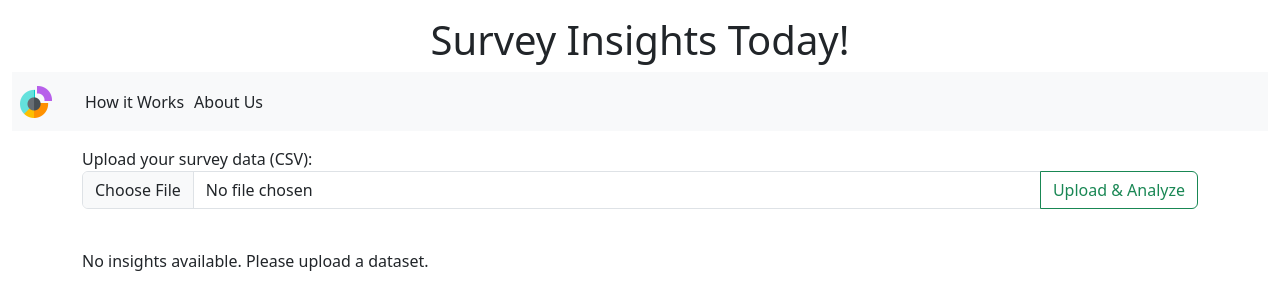
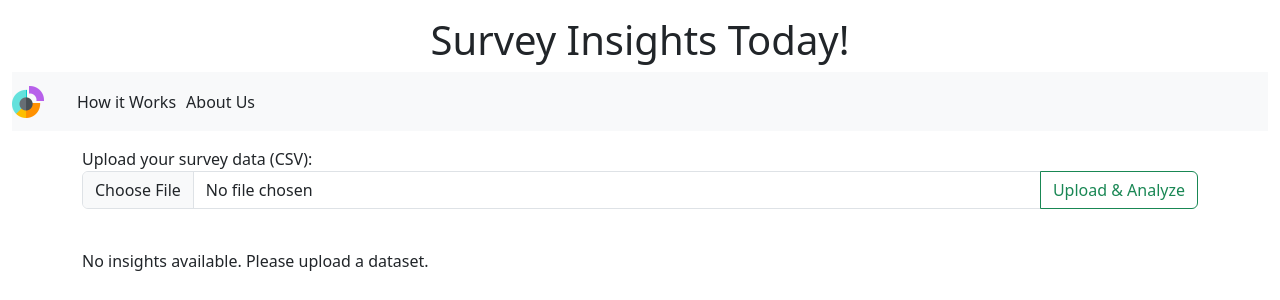
Before and after one commit to luispierro/project-codeinstitute, a Flask app: page / in a window 1280 px wide. Shown: the top 300 px of the page. Run offline with Flask 3, Linux system fonts and the light colour scheme; some libraries are stand-ins or nearby versions.

Commit message:
Align text in nav

```diff
--- a/static/style/style.css
+++ b/static/style/style.css
@@ -10,16 +10,8 @@
     0% { transform: rotate(0deg); }
     100% { transform: rotate(360deg); }
 }
-/* Ensure the brand is fully aligned to the left */
-.navbar-brand {
-    margin-left: 0;
-    padding-left: 0.5rem; /* Optional: Add slight padding to avoid touching the screen edge */
-}
-
-/* Ensure the toggler is fully aligned to the left */
-.navbar-toggler {
-    margin-left: 0;
-    padding-left: 0.5rem; /* Optional: Add slight padding for spacing */
+.nav-item{
+    text-align: center;
 }
 #nav-button {
     padding: 5px;
```
Lines whose indentation alone changed are shown as unchanged.
